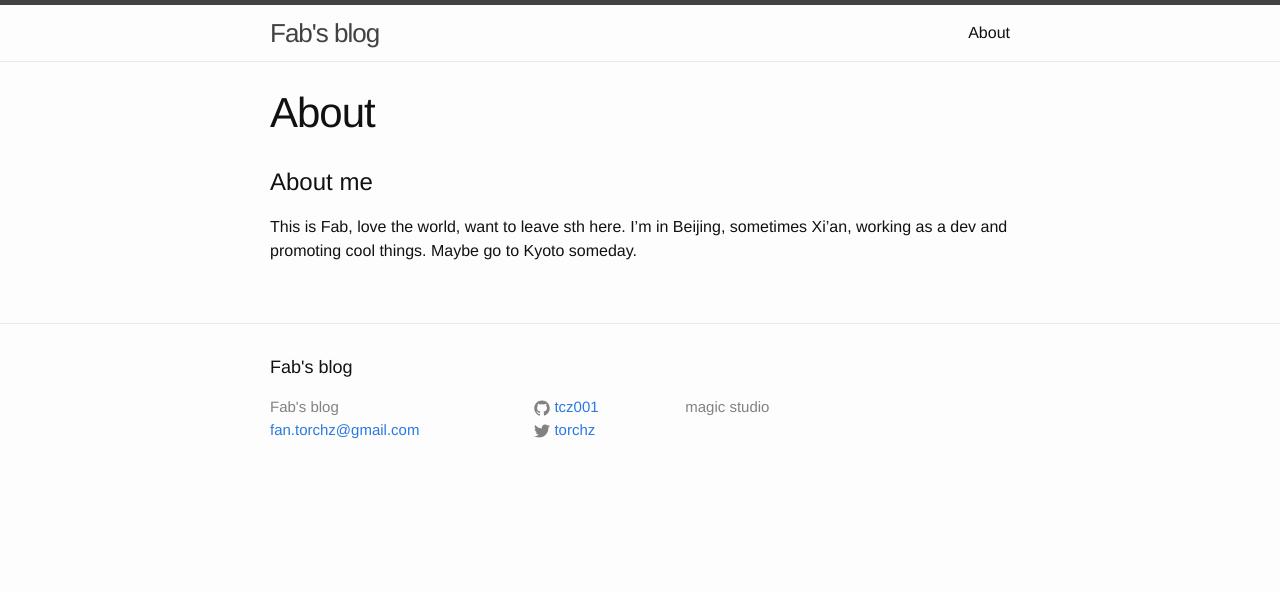
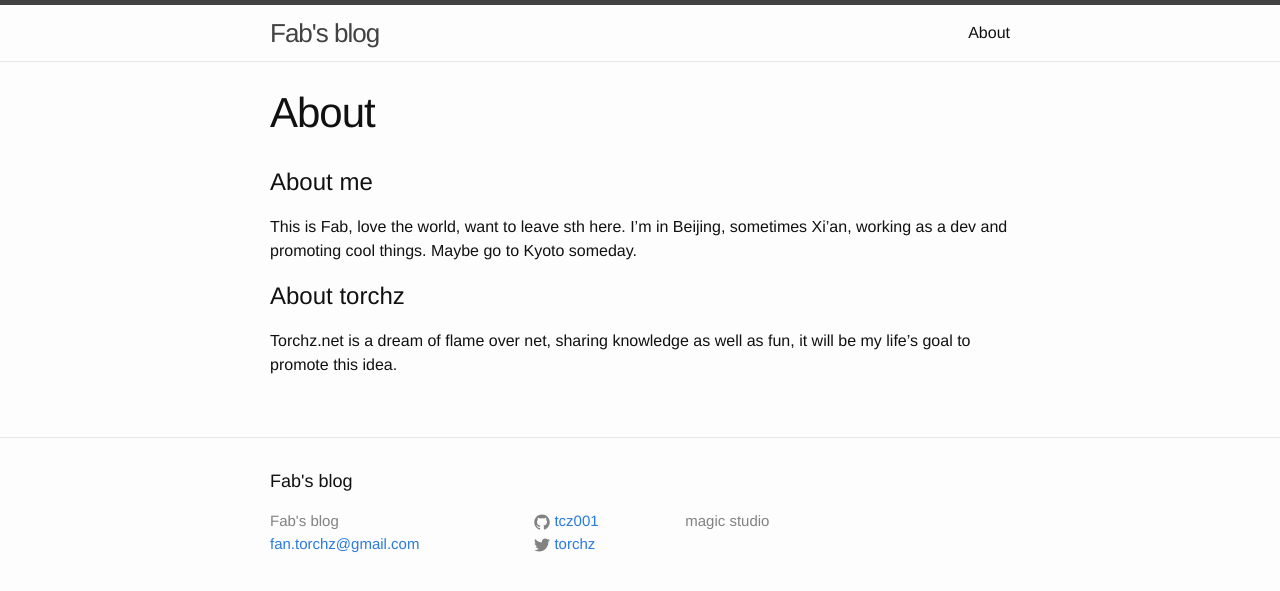
Before and after one commit to tcz001/tcz001.github.io, a Jekyll site: the page built from about.md, in a window 1280 px wide. Shown: the top 591 px of the page. Built offline with Jekyll 4.4.1, drawn with Linux system fonts in a browser that asks for light colours.

Commit message:
Updated about.md

```diff
--- a/about.md
+++ b/about.md
@@ -2,8 +2,12 @@
 layout: page
 title: About
 permalink: /about/
+published: true
 ---
 
 #About me
 This is Fab, love the world, want to leave sth here.
 I'm in Beijing, sometimes Xi'an, working as a dev and promoting cool things. Maybe go to Kyoto someday.
+
+#About torchz
+Torchz.net is a dream of flame over net, sharing knowledge as well as fun, it will be my life's goal to promote this idea.
```
